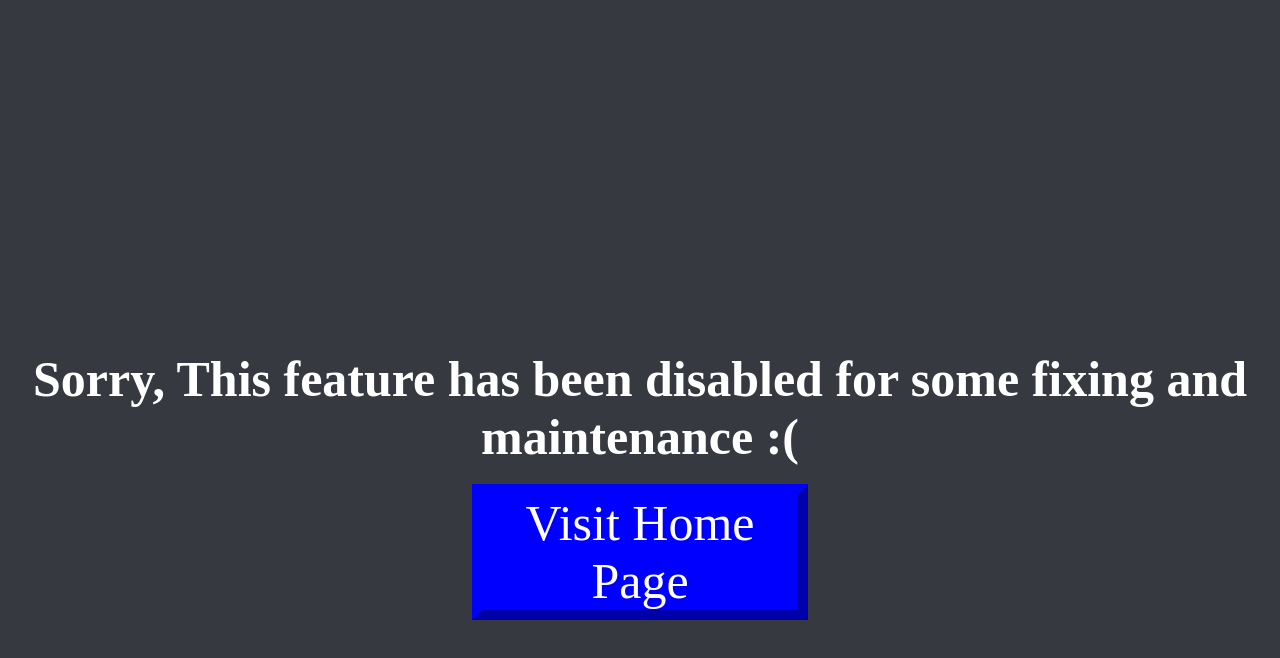
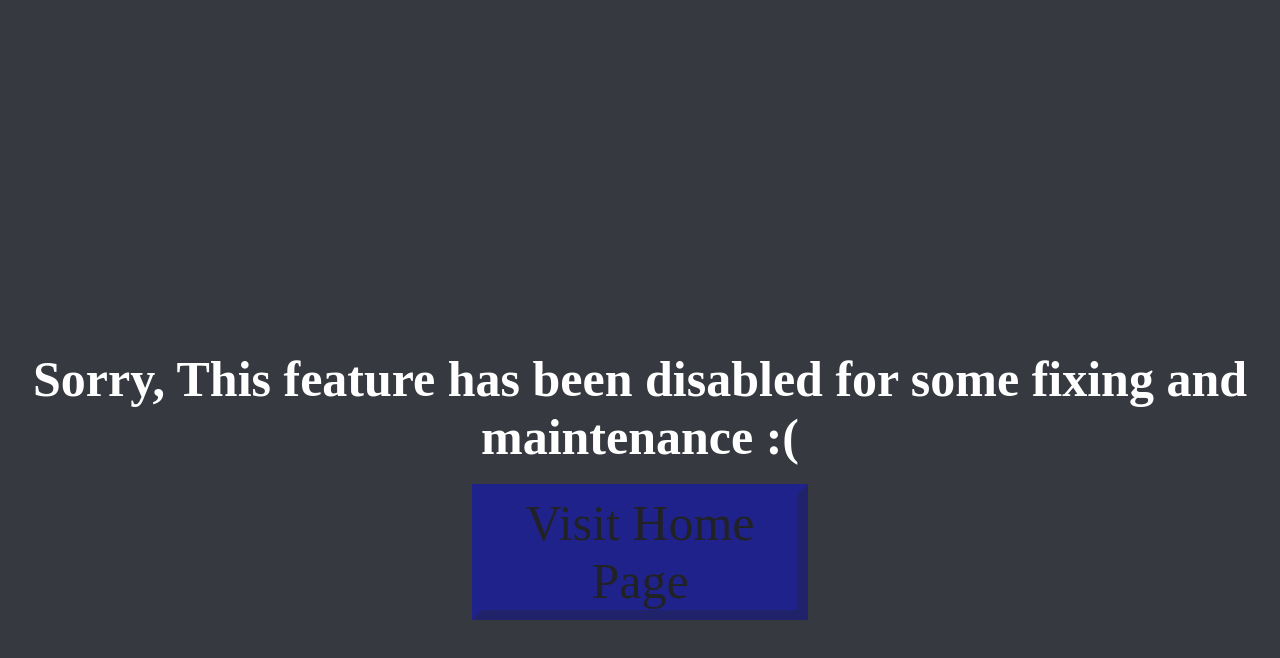
Before and after one commit to Superchicken962/mybraincells-discord-embed, a plain HTML site: page disabled.html in a window 1280 px wide. In both pictures the pointer is over the link "Visit Home Page". Drawn offline with Linux system fonts and the light colour scheme.

Commit message:
updated button to have hover and active style

```diff
--- a/style.css
+++ b/style.css
@@ -77,3 +77,29 @@ body {
     width: 25%;
     text-decoration: none;
 }
+
+.disabled-burger-button:hover {
+    text-align: center;
+    color: black;
+    font-size: 50px;
+    margin: auto;
+    display: block;
+    background-color: blue;
+    border: 10px outset blue;
+    width: 25%;
+    text-decoration: none;
+    opacity: 0.4;
+}
+
+
+.disabled-burger-button:active {
+    text-align: center;
+    color: black;
+    font-size: 50px;
+    margin: auto;
+    display: block;
+    background-color: blue;
+    border: 10px inset blue;
+    width: 25%;
+    text-decoration: none;
+}
```
